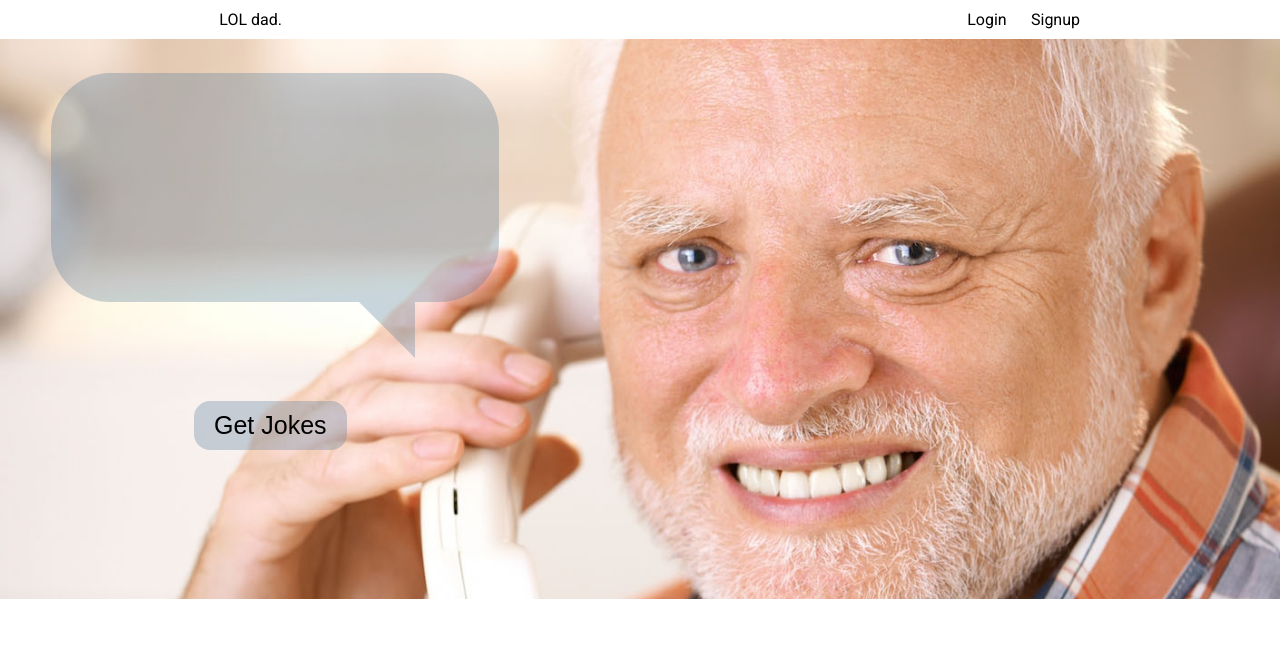
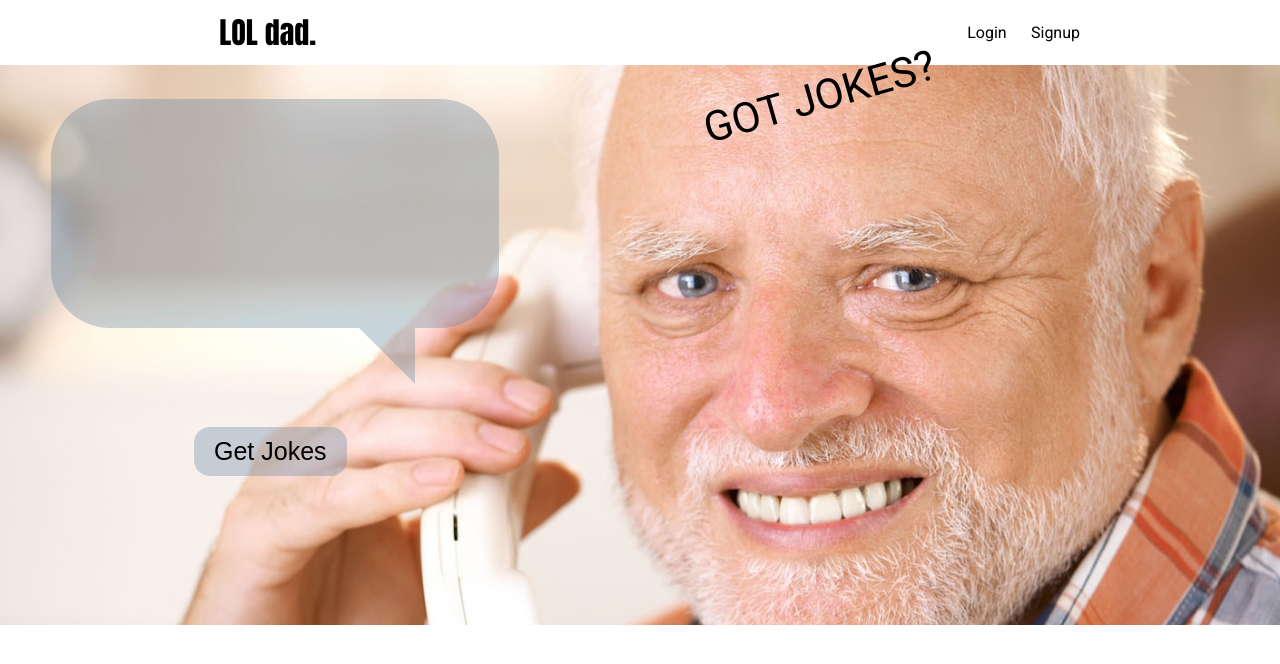
Before and after one commit to beckavonspooky/lol-dad, a React (Create React App) app: page /jokes in a window 1280 px wide. Shown: the top 664 px of the page. Built offline with nearby package versions, Linux system fonts and the light colour scheme; no server answers.

Commit message:
added stamp to joke container and changed font size on logo

```diff
--- a/src/components/FavoritesPage/index.js
+++ b/src/components/FavoritesPage/index.js
@@ -35,8 +35,7 @@ class FavoritesPage extends Component {
     }
 
     render() {
-        console.log(this.state.savedJokeId, '<===== saved joke IDS')
-        console.log(this.state.savedJokes, '<----- Saved Jokes array here')
+
         return (
             <div className="Favlist"
                 style={{
--- a/src/components/JokeContainer/index.js
+++ b/src/components/JokeContainer/index.js
@@ -27,7 +27,6 @@ class JokeContainer extends Component{
                 }
             })
         const jokeToJson = await joke.json()
-        // console.log(jokeToJson, '<----- parsed Joke')
 
         this.setState({
             joke: jokeToJson
@@ -45,7 +44,7 @@ class JokeContainer extends Component{
     }
 
     render(){
-        console.log(this.state.joke,'<----the state')
+
         const { currentUser } = this.props
         return(
             <div className="MainPhoto"
@@ -71,6 +70,9 @@ class JokeContainer extends Component{
                          : null
                     }
                 </div>
+                <div className='joke-container-stamp'>
+                    GOT JOKES?
+                </div>
 
             </div>
         )
--- a/src/index.css
+++ b/src/index.css
@@ -57,6 +57,8 @@ body {
   width: 33.333%;
   text-align: left;
   margin: 0 10px;
+  font-family: 'Anton', sans-serif;
+  font-size: 30px;
 }
 
 .Nav-Center {
@@ -121,6 +123,7 @@ h2{
   border: 2px solid black;
   text-decoration: none;
 }
+
 .home-taglines a {
   text-decoration: none;
   color: black;
@@ -213,7 +216,7 @@ button{
 .favHeader{
   text-align: right;
   line-height: 5pc;
-  padding: 5%;
+  padding-right: 5%;
 
 }
 .favList{
@@ -237,3 +240,14 @@ input{
 img{
   height: 290px;
 }
+.joke-container-stamp{
+  position: relative;
+  top: -50%;
+  left: 52%;
+  width: 24%;
+  text-align: center;
+  /* border: 2px solid red; */
+  font-size: 42px;
+  transform: rotate(-16deg);
+
+}
```
